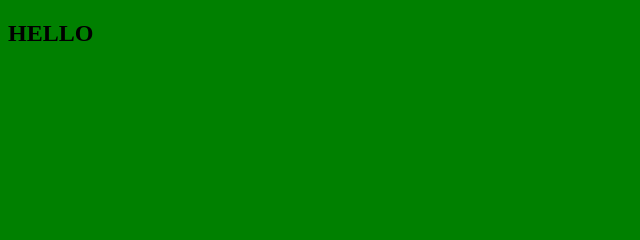
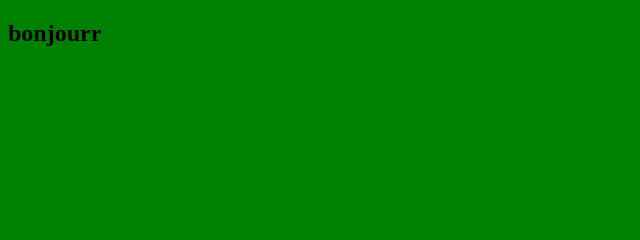
Before and after one commit to Motta-lab/hello, a plain HTML site: page index.html in a window 1280 px wide. Shown: the top 240 px of the page, 0-640 px from the left. Drawn offline with Linux system fonts and the light colour scheme.

Commit message:
hello -> bonjour

```diff
--- a/index.html
+++ b/index.html
@@ -15,6 +15,6 @@
 		</style>
 		<body>
 		<h1> MOTALIB</h1>
-		<h2>HELLO<h2>
+		<h2>bonjourr<h2>
 		</body>
 	</html>
```
